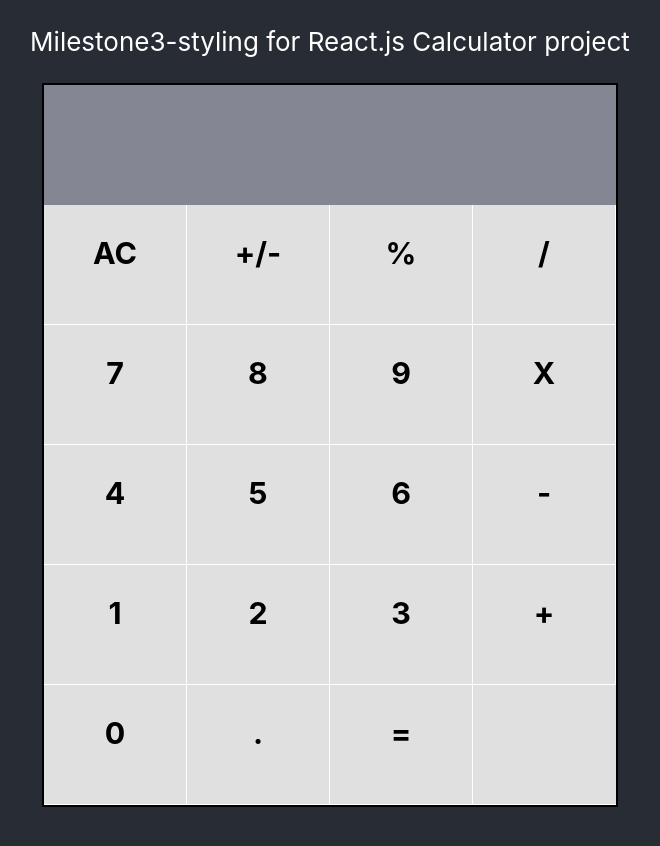
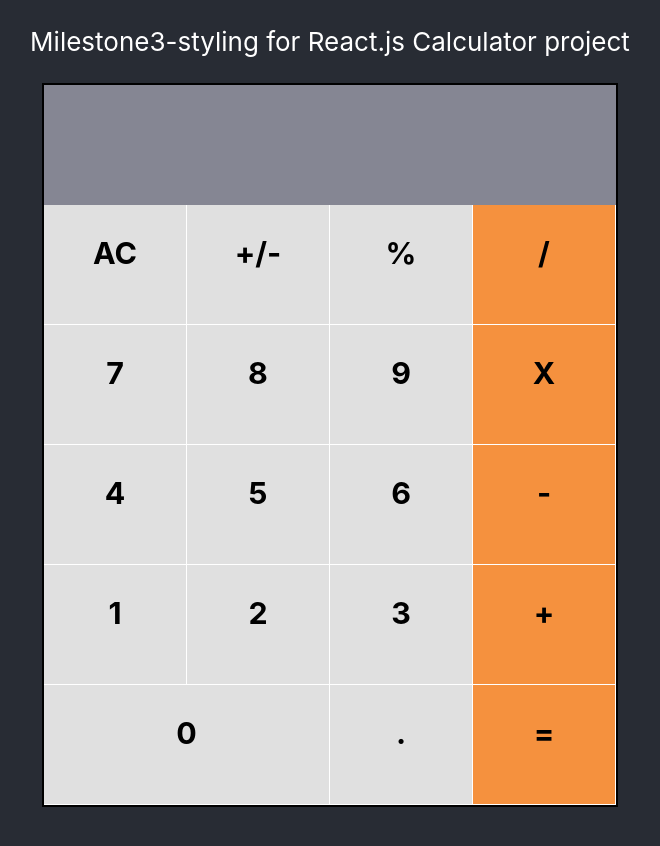
Before and after one commit to JamesOkunlade/react-calculator, a React (Create React App) app: page / in a window 1280 px wide. Shown: the top 846 px of the page, without its empty margins (310-970 px from the left). Built offline with nearby package versions, Linux system fonts and the light colour scheme.

Commit message:
Styling completed

```diff
--- a/src/components/App/App.css
+++ b/src/components/App/App.css
@@ -51,6 +51,13 @@
   width: 25%;
   border-right: 1px solid #fff;
 }
+.button:last-child {
+  background: #F5913E;
+}
+
+.group-5 .button:first-child {
+  width: 50%;
+}
 
 @keyframes App-logo-spin {
   from {
--- a/src/components/ButtonPanel/ButtonPanel.js
+++ b/src/components/ButtonPanel/ButtonPanel.js
@@ -2,6 +2,11 @@
 import Button from '../Button/Button';
 
 const buttonPanel = () => {
+
+  const style = {
+    background: "red"
+  }
+
   return (
     <div>
       <div className = "group group-1">
```
